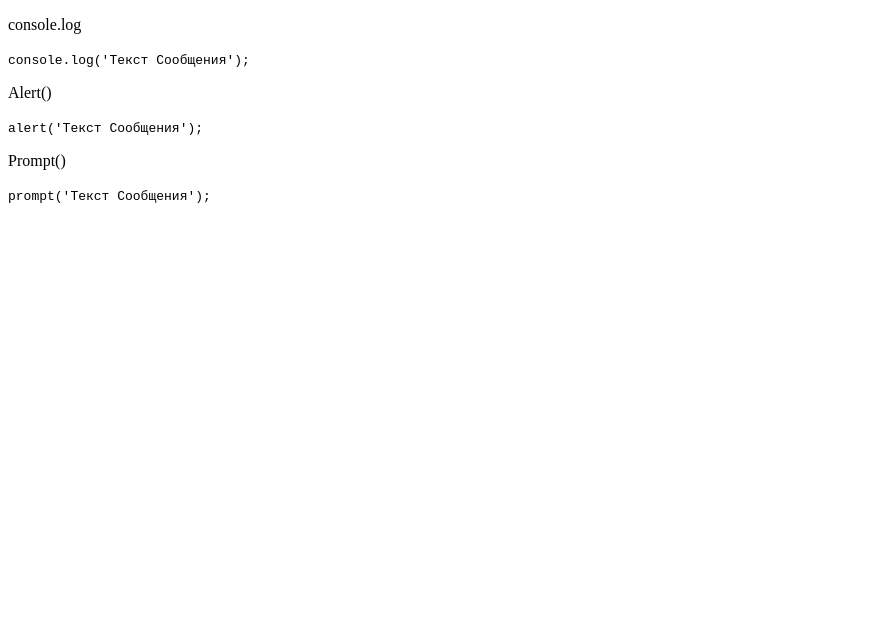
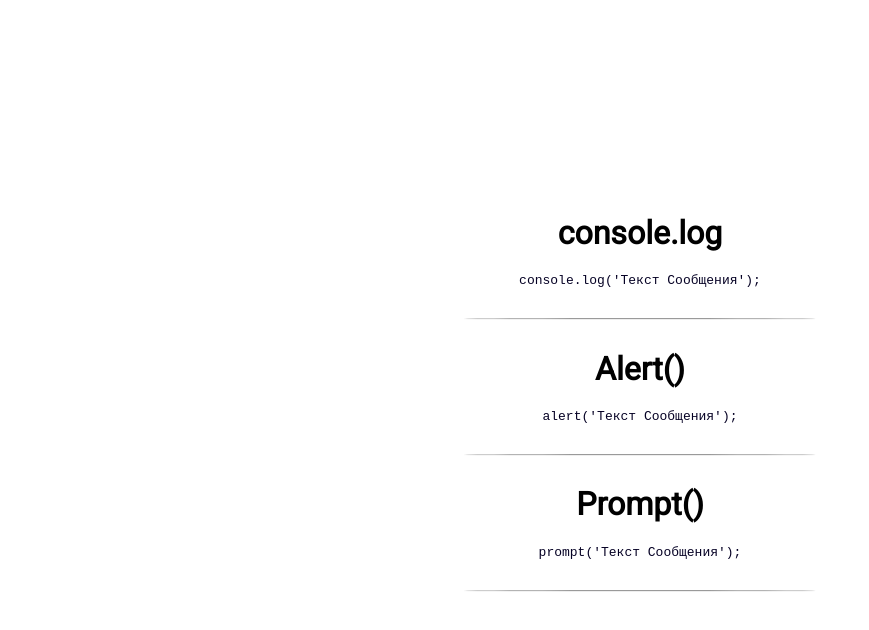
Before and after one commit to mstrekh/SF-education, a plain HTML site: page 9_7_practice/task2/index.html in a window 1280 px wide. Shown: the whole page, without its empty margins (0-869 px from the left). Drawn offline with Linux system fonts and the light colour scheme.

Commit message:
Finished the practice

```diff
--- /dev/null
+++ b/9_7_practice/style.css
@@ -0,0 +1,23 @@
+@import url('https://fonts.googleapis.com/css2?family=Roboto&display=swap');
+body {
+    height: 100%;
+    font-family: 'Roboto', sans-serif;
+    color:rgb(6, 2, 37);
+    padding-top: 100px;
+}
+ul {
+    display: flex;
+    flex-direction: column;
+    align-items: center;
+    justify-content: space-between;
+    list-style: none;
+}
+
+a {
+    text-decoration: none;
+    color: black;
+}
+a:hover {
+    text-shadow: 2px 2px 0px rgba(0,0,0,0.2);
+    color:rgb(0, 168, 31);
+}
--- a/9_7_practice/task2/index.html
+++ b/9_7_practice/task2/index.html
@@ -2,21 +2,59 @@
 <html lang="en">
 <head>
     <meta charset="UTF-8">
+    <meta name="viewport" content="width=device-width, initial-scale=1">
     <title>JS-Start. 2 задача</title>
+
+    <style>
+      @import url('https://fonts.googleapis.com/css2?family=Roboto&display=swap');
+      body {
+          height: 97vh;
+          display: flex;
+          flex-direction: column;
+          justify-content: center;
+          align-items: center;
+          font-family: 'Roboto', sans-serif;
+          color:rgb(6, 2, 37);
+      }
+      a {
+          text-decoration: none;
+          color: black;
+      }
+      a:hover {
+          text-shadow: 2px 2px 0px rgba(0,0,0,0.2);
+          color:rgb(0, 168, 31);
+      }
+      hr {
+        width: 350px;
+        border-radius: 50%;
+        margin-top: 30px;
+      }
+    </style>
 </head>
 <body>
-<p id="consoleLog">console.log</p>
+  <a href="#">
+    <h1 id="consoleLog">console.log</h1>
+  </a>
   <code>
     console.log('Текст Сообщения');
   </code>
-<p id="alert">Alert()</p>
+  <hr>
+
+  <a href="#">
+    <h1 id="alert">Alert()</h1>
+  </a>
   <code>
     alert('Текст Сообщения');
   </code>
-<p id="prompt">Prompt()</p>
+  <hr>
+
+  <a href="#">
+    <h1 id="prompt">Prompt()</h1>
+  </a>
   <code>
     prompt('Текст Сообщения');
   </code>
+  <hr>
   <script src="script.js"></script>
 </body>
 </html>
--- a/9_7_practice/task5/script.js
+++ b/9_7_practice/task5/script.js
@@ -4,6 +4,7 @@ const inputText = document.getElementById('input_text');
 
 inputText.addEventListener('keyup', () => {
     duplicateField.textContent = inputText.value;
+    duplicateField.style = "border:1px solid rgb(40, 167, 69); border-radius: 2em ; padding: 5px;";
 })
 
 btnOutput.addEventListener('click', () => {
@@ -11,4 +12,5 @@ btnOutput.addEventListener('click', () => {
     console.log(consoleValue);
     inputText.value = '';
     duplicateField.textContent = '';
+    duplicateField.style = '';
 })
```
Also changed, not shown: 9_7_practice/index.html (+7 -5 lines), 9_7_practice/task1/index.html (+13 -1 lines), 9_7_practice/task3/index.html (+1 -0 lines), 9_7_practice/task4/index.html (+23 -2 lines), 9_7_practice/task5/index.html (+32 -5 lines), 9_7_practice/task4/script.js (line endings or trailing spaces). Lines whose indentation alone changed are shown as unchanged.
